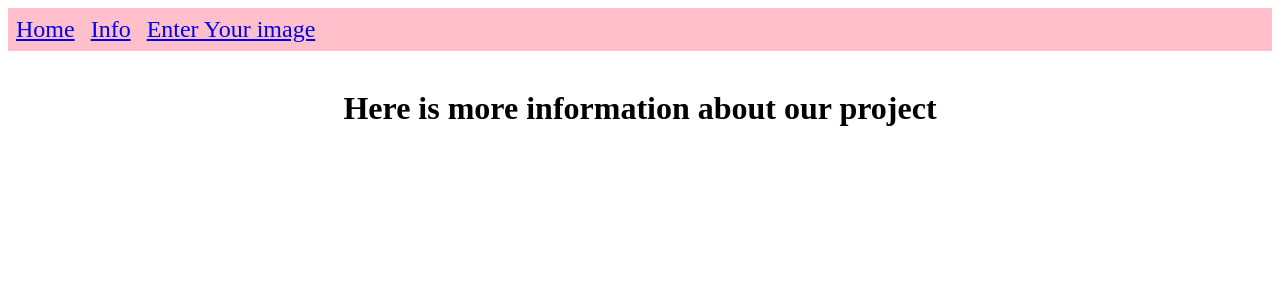
After one commit to mrtoaf/esp_facialdetection, a Flask app: template FaceDetection_ACE-main/templates/info.html in a window 1280 px wide. The commit adds this page. Shown: the top 300 px of the page. Run offline with Flask 2, Linux system fonts and the light colour scheme; the template is opened without the code that fills it, so the values that code supplies are empty.

Commit message:
frontend changes

```diff
--- /dev/null
+++ b/FaceDetection_ACE-main/templates/info.html
@@ -0,0 +1,15 @@
+<!DOCTYPE html>
+<head>
+    <link rel="stylesheet" href="style.css">
+    <title> More information</title>
+</head>
+<body>
+<ul id="nav">
+    <li style="float: left;"><a href="index.html">Home</a></li>
+    <li style="float: left;"><a href="info.html">Info</a></li>
+    <li style="float: left;"><a href="images.html">Enter Your image</a></li>
+  </ul>
+  <br>
+  <h1> Here is more information about our project</h1>
+</body>
+</html>
--- /dev/null
+++ b/FaceDetection_ACE-main/templates/style.css
@@ -0,0 +1,23 @@
+h1{
+    color: black;
+    text-align: center;
+    }
+p{
+    color: black;
+    text-align: center;
+    }
+li {
+        display: block;
+    padding: 8px;
+    }
+ul {
+    background-color: pink;
+    color:black;
+    overflow: hidden;
+    list-style-type: none;
+    margin: 0;
+    padding: 0;
+    font-size: x-large;
+    position: static;
+    overflow: auto;
+    }
```
Also changed, not shown: FaceDetection_ACE-main/templates/images.html (added, +15 -0 lines), FaceDetection_ACE-main/templates/index.html (+14 -2 lines).
